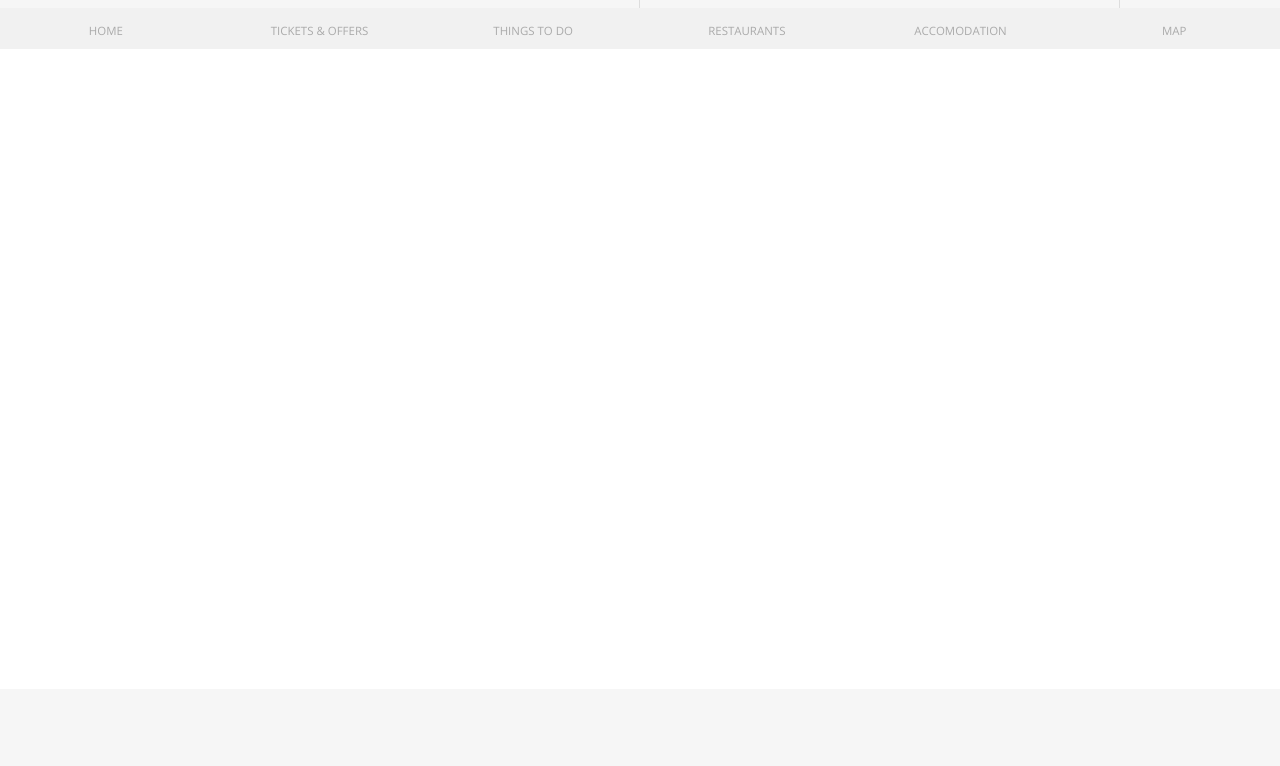
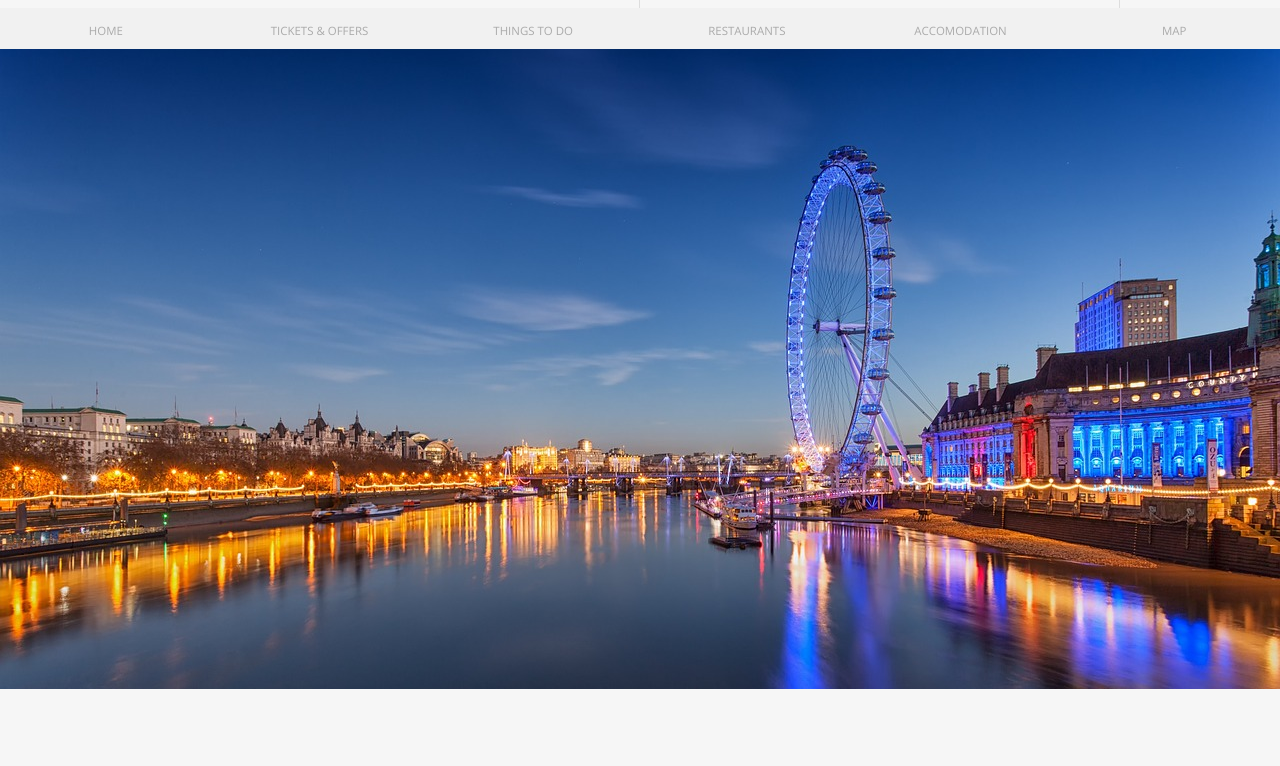
Before and after one commit to andrapetronela/css_grid, a plain HTML site: page index.html in a window 1280 px wide. Shown: the part 34-800 px from the top of the page. Drawn offline with nearby package versions, Linux system fonts and the light colour scheme.

Commit message:
Update style.css

```diff
--- a/style.css
+++ b/style.css
@@ -143,7 +143,7 @@ html {
 .hero {
      height: 80vh;
     grid-column: 1 / -1;
-    background-image: url(img/london-eye-945497_1280.jpg);
+    background-image: url(london-eye-945497_1280.jpg);
     background-size: cover;
     background-position:center;
     position: relative;
```
